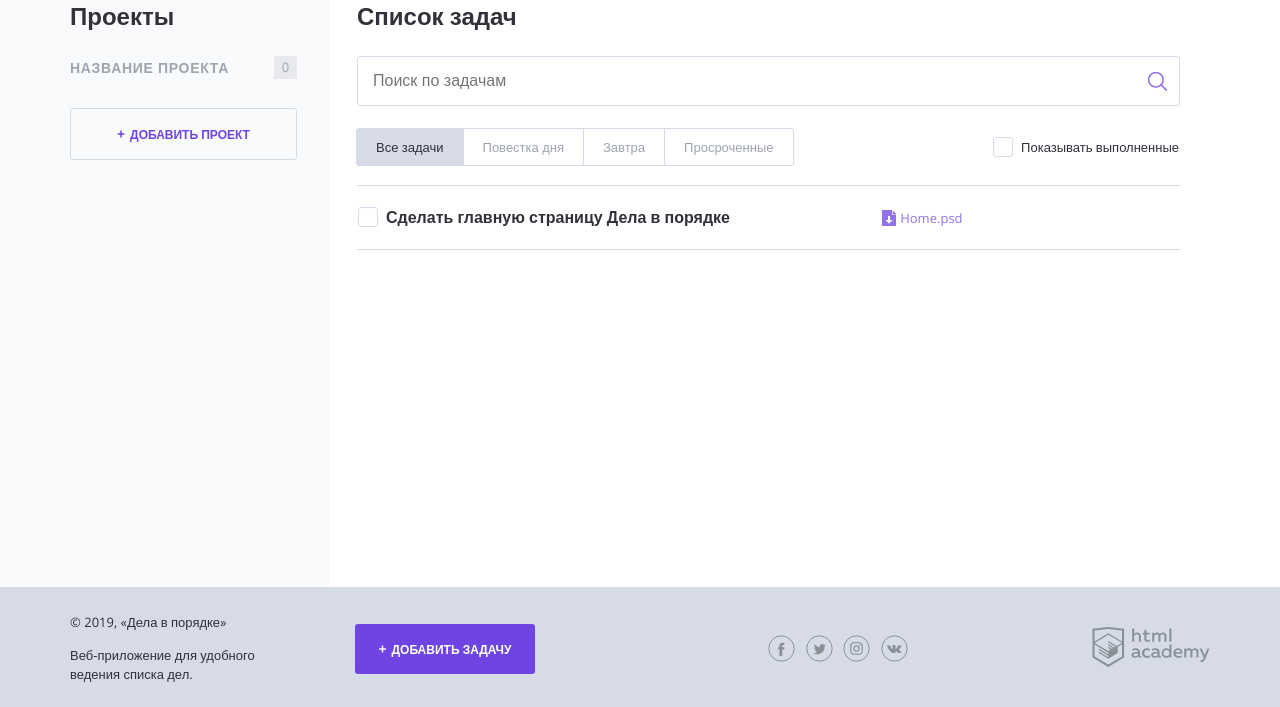
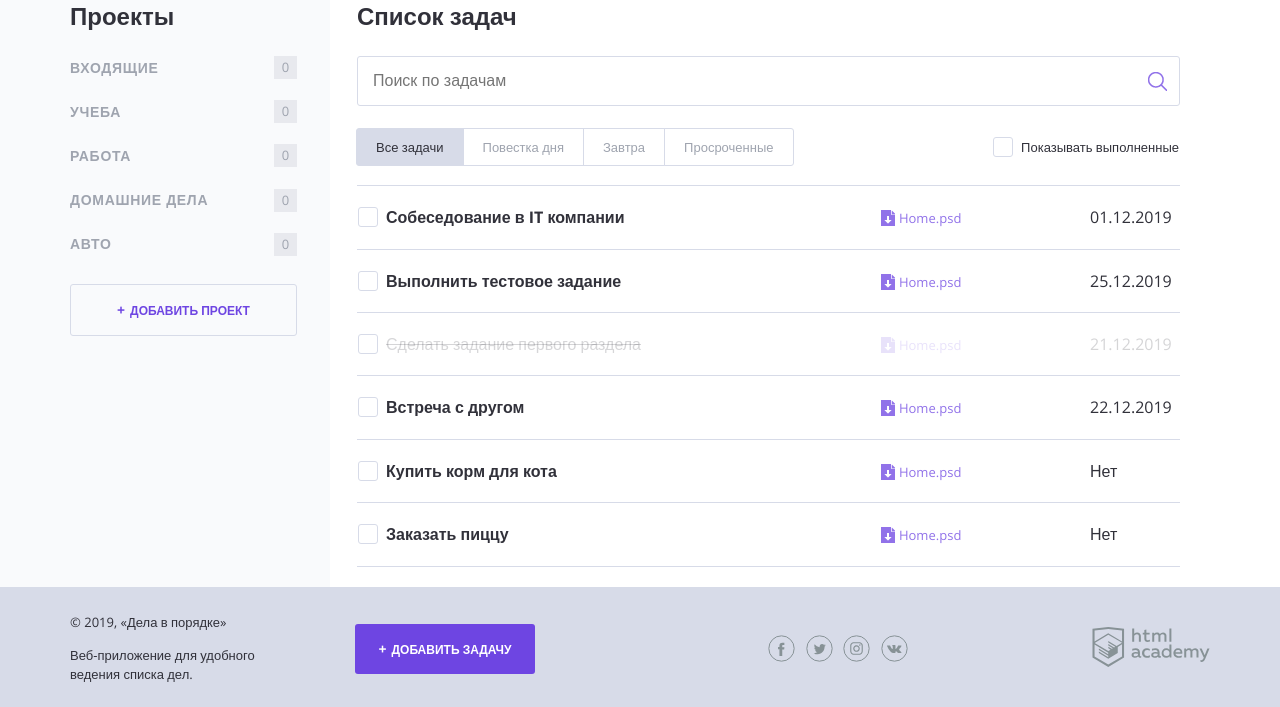
Before and after one commit to petrov-dm/235723-doingsdone, a PHP site: page / in a window 1280 px wide. Shown: the part 93-800 px from the top of the page. Run offline with PHP 8.4, Linux system fonts and the light colour scheme.

Commit message:
Update index.php

```diff
--- a/index.php
+++ b/index.php
@@ -1,6 +1,47 @@
 <?php
 // показывать или нет выполненные задачи
 $show_complete_tasks = rand(0, 1);
+//Массив проектов
+$projects = ["Входящие","Учеба","Работа","Домашние дела","Авто"];
+//Массив задач
+$tasks = [
+    [
+        'name' => "Собеседование в IT компании",
+        'date' => "01.12.2019",
+        'proect' => "Работа",
+        'done' => false
+    ],
+    [
+        'name' => "Выполнить тестовое задание",
+        'date' => "25.12.2019",
+        'proect' => "Работа",
+        'done' => false
+    ],
+    [
+        'name' => "Сделать задание первого раздела",
+        'date' => "21.12.2019",
+        'proect' => "Учеба",
+        'done' => true
+    ],
+    [
+        'name' => "Встреча с другом",
+        'date' => "22.12.2019",
+        'proect' => "Входящие",
+        'done' => false
+    ],
+    [
+        'name' => "Купить корм для кота",
+        'date' => "Нет",
+        'proect' => "Домашние дела",
+        'done' => false
+    ],
+    [
+        'name' => "Заказать пиццу",
+        'date' => "Нет",
+        'proect' => "Домашние дела",
+        'done' => false
+    ]
+]
 ?>
 <!DOCTYPE html>
 <html lang="ru">
@@ -46,10 +87,15 @@ $show_complete_tasks = rand(0, 1);
 
                 <nav class="main-navigation">
                     <ul class="main-navigation__list">
+<!--                   Вывод списка проектов-->
+                       <?php foreach($projects as $key => $item): ?>
                         <li class="main-navigation__list-item">
-                            <a class="main-navigation__list-item-link" href="#">Название проекта</a>
+                            <a class="main-navigation__list-item-link" href="#">
+                            <?php print($item); ?>
+                            </a>
                             <span class="main-navigation__list-item-count">0</span>
                         </li>
+                        <?php endforeach; ?>
                     </ul>
                 </nav>
 
@@ -82,11 +128,14 @@ $show_complete_tasks = rand(0, 1);
                 </div>
 
                 <table class="tasks">
-                    <tr class="tasks__item task">
+<!--            Вывод списка задач-->
+                   <?php foreach($tasks as $key => $item): ?>
+                   <?php if(  !(($item['done']===true)&&($show_complete_tasks===0)) ): ?>
+                    <tr class="tasks__item task <?php if ($item['done']===true): ?> task--completed <?php endif; ?>">
                         <td class="task__select">
                             <label class="checkbox task__checkbox">
                                 <input class="checkbox__input visually-hidden task__checkbox" type="checkbox" value="1">
-                                <span class="checkbox__text">Сделать главную страницу Дела в порядке</span>
+                                <span class="checkbox__text"><?php print($item['name']); ?></span>
                             </label>
                         </td>
 
@@ -94,8 +143,10 @@ $show_complete_tasks = rand(0, 1);
                             <a class="download-link" href="#">Home.psd</a>
                         </td>
 
-                        <td class="task__date"></td>
+                        <td class="task__date"><?php print($item['date']);?></td>
                     </tr>
+                   <?php endif; ?>
+                   <?php endforeach; ?>
                     <!--показывать следующий тег <tr/>, если переменная $show_complete_tasks равна единице-->
                 </table>
             </main>
```
